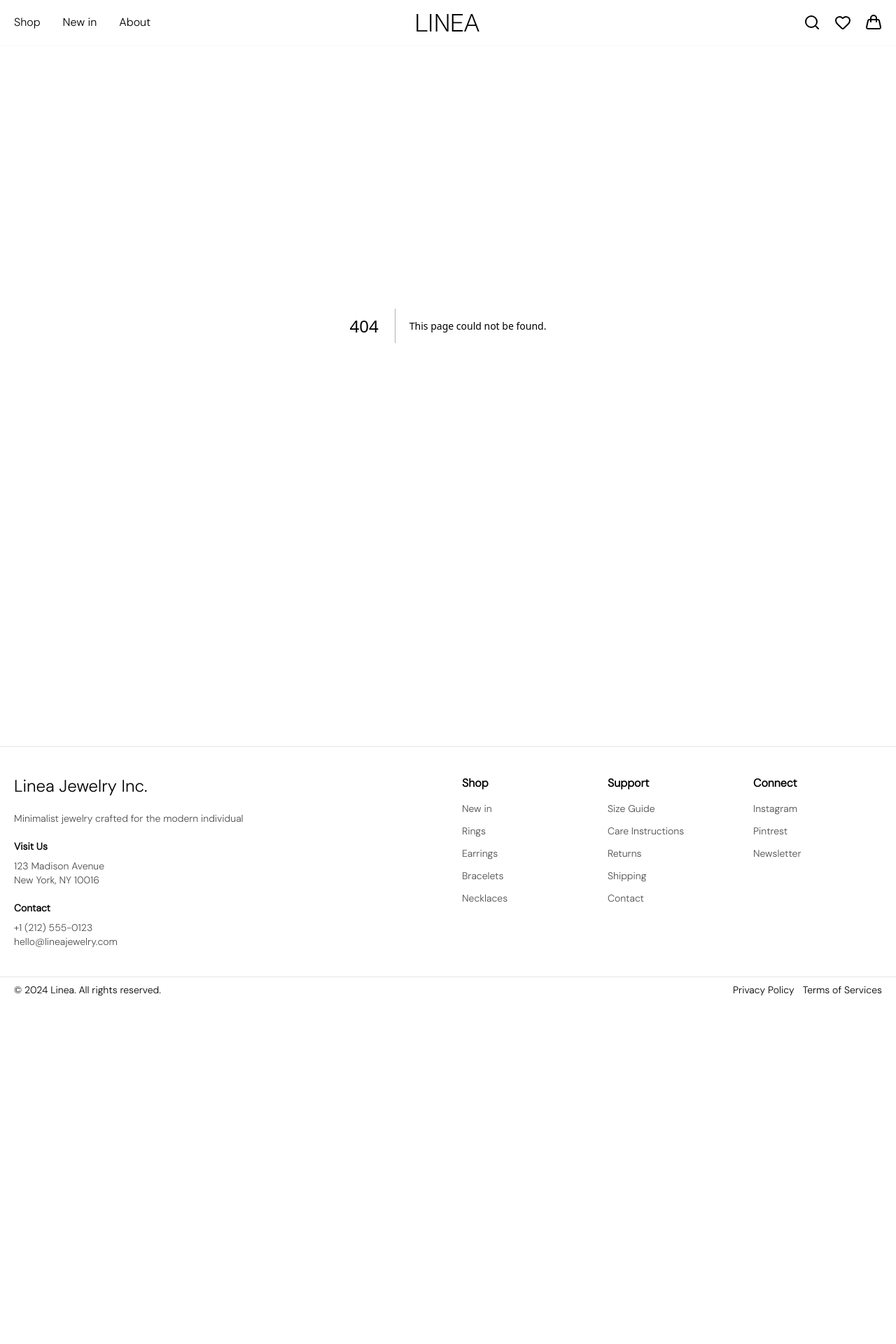
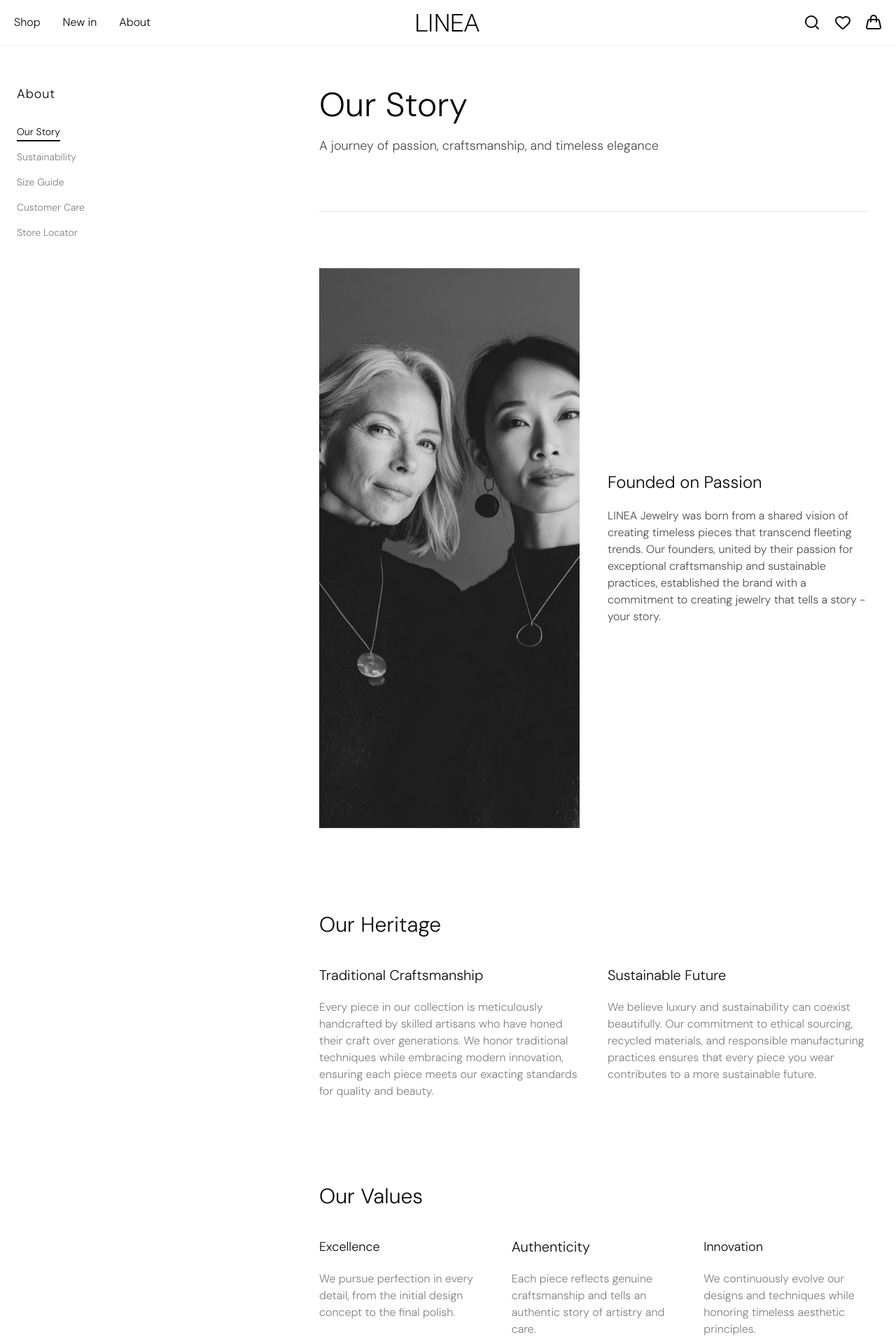
Before and after one commit to ts-krish/linea-jewellery, a Next.js app: page /about/our-story in a window 1280 px wide. Before the commit this address had no page. Shown: the top 1920 px of the page at 70% size. Before the commit the page ends 1432 px from the top, so only its background shows below. Built offline with nearby package versions, Linux system fonts and the light colour scheme.

Commit message:
Added our-story page in about route

```diff
--- /dev/null
+++ b/src/app/about/layout.tsx
@@ -0,0 +1,16 @@
+import { Aside } from "@/components/layout";
+
+export default function AboutLayout({
+  children,
+}: {
+  children: React.ReactNode;
+}) {
+  return (
+    <div className="flex flex-col md:flex-row min-h-screen">
+      <Aside />
+      <div className="flex-1 w-full">
+        {children}
+      </div>
+    </div>
+  );
+}
--- /dev/null
+++ b/src/app/about/our-story/page.tsx
@@ -0,0 +1,7 @@
+import { OurStory } from "@/modules/about";
+
+const OurStoryPage = () => {
+  return <OurStory />;
+};
+
+export default OurStoryPage;
--- /dev/null
+++ b/src/components/layout/Aside.tsx
@@ -0,0 +1,53 @@
+"use client";
+
+import { MENUS } from "@/lib/navigation";
+import Link from "next/link";
+import { usePathname } from "next/navigation";
+
+const Aside = () => {
+  const aboutMenu = MENUS[2];
+  const pathname = usePathname();
+
+  return (
+    <aside className="w-64 hidden md:block sticky top-24 h-fit p-6">
+      <h2 className="text-lg tracking-wider mb-7">{aboutMenu.title.name}</h2>
+
+      <ul className="space-y-3">
+        {aboutMenu.items.map((link) => {
+          const isActive = pathname === link.href;
+
+          return (
+            <li key={link.href}>
+              <Link
+                href={link.href}
+                className={`
+                  relative inline-block text-sm transition-colors duration-200
+                  ${isActive ? "text-black font-medium" : "text-black/50 hover:text-black"}
+
+                  after:content-['']
+                  after:absolute
+                  after:left-0
+                  after:-bottom-1
+
+
+                  after:bg-black
+                  after:transition-all
+                  after:duration-300
+
+                  ${isActive ? "after:h-0.5" : "after:h-px"}
+                  ${isActive ? "after:w-full" : "after:w-0"}
+
+                  hover:after:w-full
+                `}
+              >
+                {link.name}
+              </Link>
+            </li>
+          );
+        })}
+      </ul>
+    </aside>
+  );
+};
+
+export default Aside;
--- a/src/components/layout/Navbar.tsx
+++ b/src/components/layout/Navbar.tsx
@@ -6,6 +6,7 @@ import logo from "@public/navbar/LINEA-1.svg";
 import earring from "@public/products/earring.jpg";
 import { Handbag, Heart, Search } from "lucide-react";
 import Image, { StaticImageData } from "next/image";
+import Link from "next/link";
 import { useState } from "react";
 
 import {
@@ -73,7 +74,9 @@ const Navbar = () => {
           </div>
 
           <div className="flex justify-center">
-            <Image src={logo} alt="LINEA logo" width={90} priority />
+            <Link href={"/"}>
+              <Image src={logo} alt="LINEA logo" width={90} priority />
+            </Link>
           </div>
 
           <div className="flex justify-end gap-5">
--- a/src/components/layout/index.ts
+++ b/src/components/layout/index.ts
@@ -1,4 +1,5 @@
 export { default as CartItem } from "../../modules/cart/CartItem";
+export { default as Aside } from "./Aside";
 export { default as Footer } from "./Footer";
 export { default as HoverMenu } from "./HoverMenu";
 export { default as MobileMenu } from "./MobileMenu";
--- /dev/null
+++ b/src/modules/about/OurStory.tsx
@@ -0,0 +1,101 @@
+import { Separator } from "@/components/ui";
+import founders from "@public/founder/founders.png";
+import Image from "next/image";
+
+const OurStory = () => {
+  return (
+    <section className="flex mt-10 pt-5">
+      <div className="md:ml-40 w-full px-10">
+        <div className="flex gap-5 flex-col ">
+          <h1 className="text-5xl">Our Story</h1>
+          <p className="text-black/70 text-lg">
+            A journey of passion, craftsmanship, and timeless elegance
+          </p>
+        </div>
+        <div className="py-20">
+          <Separator />
+        </div>
+        <div className="grid grid-cols-1 md:grid-cols-2 gap-10">
+          <div className="relative w-full aspect-square lg:h-200">
+            <Image
+              loading="lazy"
+              fill
+              className="object-cover"
+              sizes="(max-width: 768px) 100vw, (max-width: 1200px) 50vw, 400px"
+              src={founders}
+              alt="founders"
+            />
+          </div>
+          <div className="flex flex-col gap-5 justify-center ">
+            <h2 className="text-2xl font-medium">Founded on Passion</h2>
+            <p className="text-black/70">
+              LINEA Jewelry was born from a shared vision of creating timeless
+              pieces that transcend fleeting trends. Our founders, united by
+              their passion for exceptional craftsmanship and sustainable
+              practices, established the brand with a commitment to creating
+              jewelry that tells a story - your story.
+            </p>
+          </div>
+        </div>
+        <div className="flex flex-col mt-10 md:mt-30 gap-10">
+          <div className="text-3xl">
+            <h2>Our Heritage</h2>
+          </div>
+          <div className="grid grid-cols-1 gap-10 md:grid-cols-2">
+            <div className="flex flex-col gap-5">
+              <h3 className="font-medium text-xl ">
+                Traditional Craftsmanship
+              </h3>
+              <p className="text-black/50">
+                Every piece in our collection is meticulously handcrafted by
+                skilled artisans who have honed their craft over generations. We
+                honor traditional techniques while embracing modern innovation,
+                ensuring each piece meets our exacting standards for quality and
+                beauty.
+              </p>
+            </div>
+            <div className="flex flex-col gap-5">
+              <h3 className="font-medium text-xl ">Sustainable Future</h3>
+              <p className="text-black/50">
+                We believe luxury and sustainability can coexist beautifully.
+                Our commitment to ethical sourcing, recycled materials, and
+                responsible manufacturing practices ensures that every piece you
+                wear contributes to a more sustainable future.
+              </p>
+            </div>
+          </div>
+        </div>
+        <div className="mt-10 md:mt-30">
+          <div className="text-3xl mb-10">
+            <h2>Our Values</h2>
+          </div>
+          <div className="grid grid-cols-1 gap-10 md:grid-cols-3">
+            <div className="flex flex-col gap-5">
+              <h3 className="font-medium text-lg ">Excellence</h3>
+              <p className="text-black/50">
+                We pursue perfection in every detail, from the initial design
+                concept to the final polish.
+              </p>
+            </div>
+            <div className="flex flex-col gap-5">
+              <h3 className="font-medium text-xl ">Authenticity</h3>
+              <p className="text-black/50">
+                Each piece reflects genuine craftsmanship and tells an authentic
+                story of artistry and care.
+              </p>
+            </div>
+            <div className="flex flex-col gap-5">
+              <h3 className="font-medium text-lg ">Innovation</h3>
+              <p className="text-black/50">
+                We continuously evolve our designs and techniques while honoring
+                timeless aesthetic principles.
+              </p>
+            </div>
+          </div>
+        </div>
+      </div>
+    </section>
+  );
+};
+
+export default OurStory;
--- /dev/null
+++ b/src/modules/about/index.ts
@@ -0,0 +1 @@
+export { default as OurStory } from "./OurStory";
```
